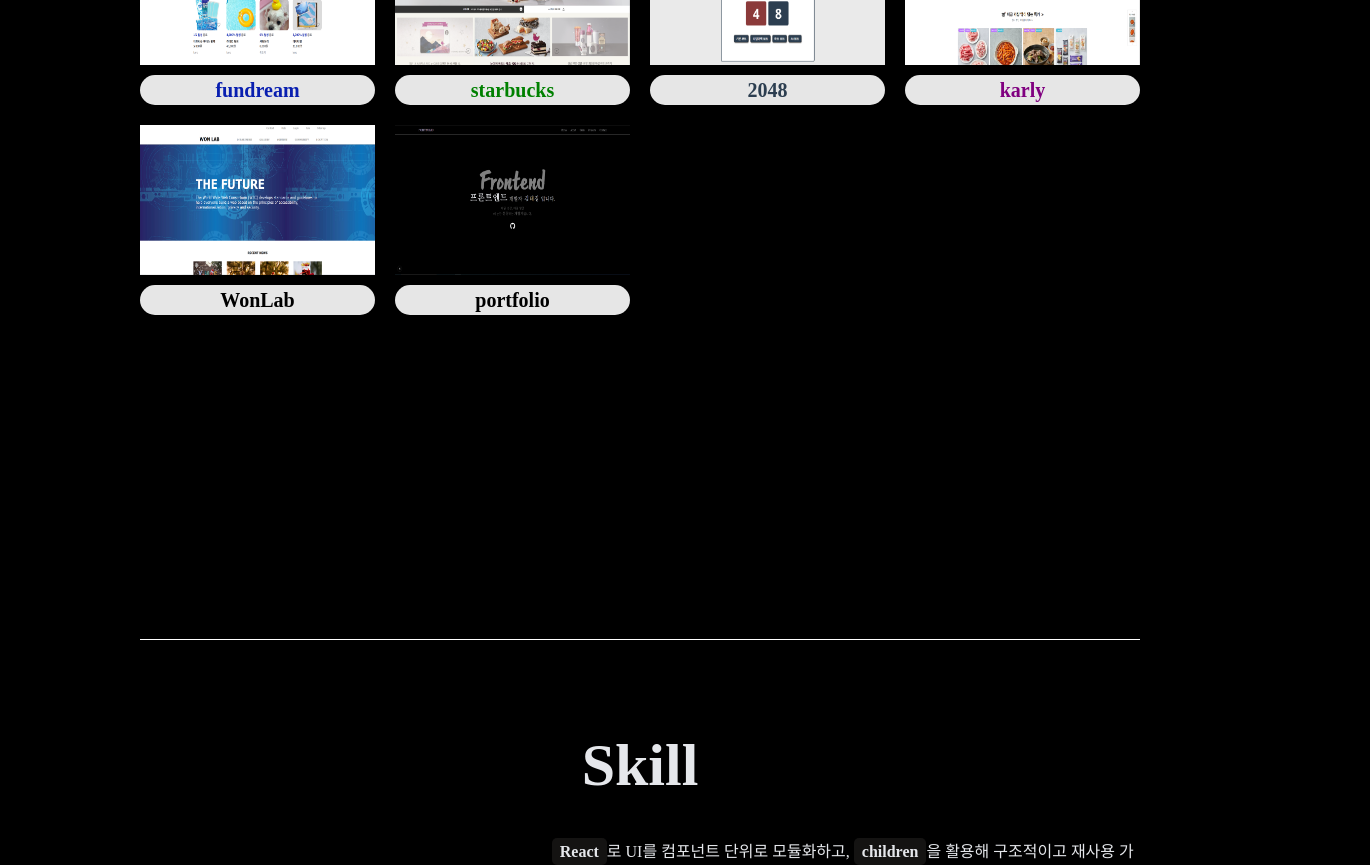
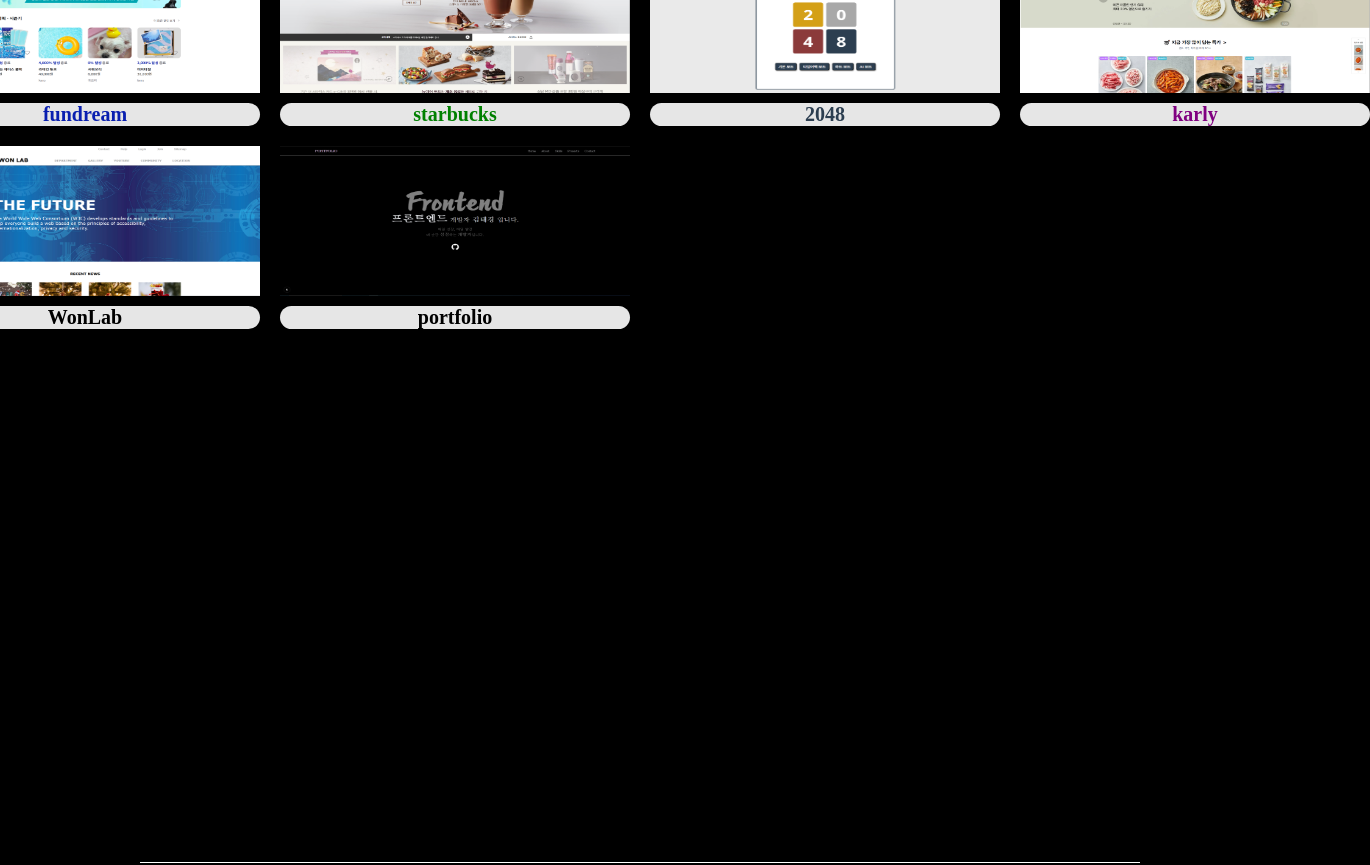
Before and after one commit to teakyungg/Frontend-Portfolio, a Next.js app: page / in a window 1280 px wide. Shown: the part 1260-2125 px from the top of the page, 1370 px wide, since content can reach past the window. Built offline with nearby package versions, Linux system fonts and the light colour scheme; a web font is replaced by a local one.

Commit message:
refactoring/add public variable

```diff
--- a/src/app/globals.css
+++ b/src/app/globals.css
@@ -1,18 +1,21 @@
-@import "tailwindcss";
 @import "./fonts.css";
 
 :root {
-  --background: #000000;
-  --basecolor: rgb(229, 231, 235);
-  --graycolor: rgb(156, 163, 175);
-}
-
-@theme inline {
-  --color-background: var(--background);
-  --color-basecolor: var(--basecolor);
-  --color-graycolor: var(--graycolor);
+  --basic-background: #000000;
 }
 
 * {
   font-family: "Pretendard-Regular", serif;
+  margin: 0;
+  padding: 0;
+  list-style: none;
+  text-decoration: none;
 }
+
+body {
+  background-color: var(--basic-background);
+}
+
+a {
+  color: inherit;
+}
```
